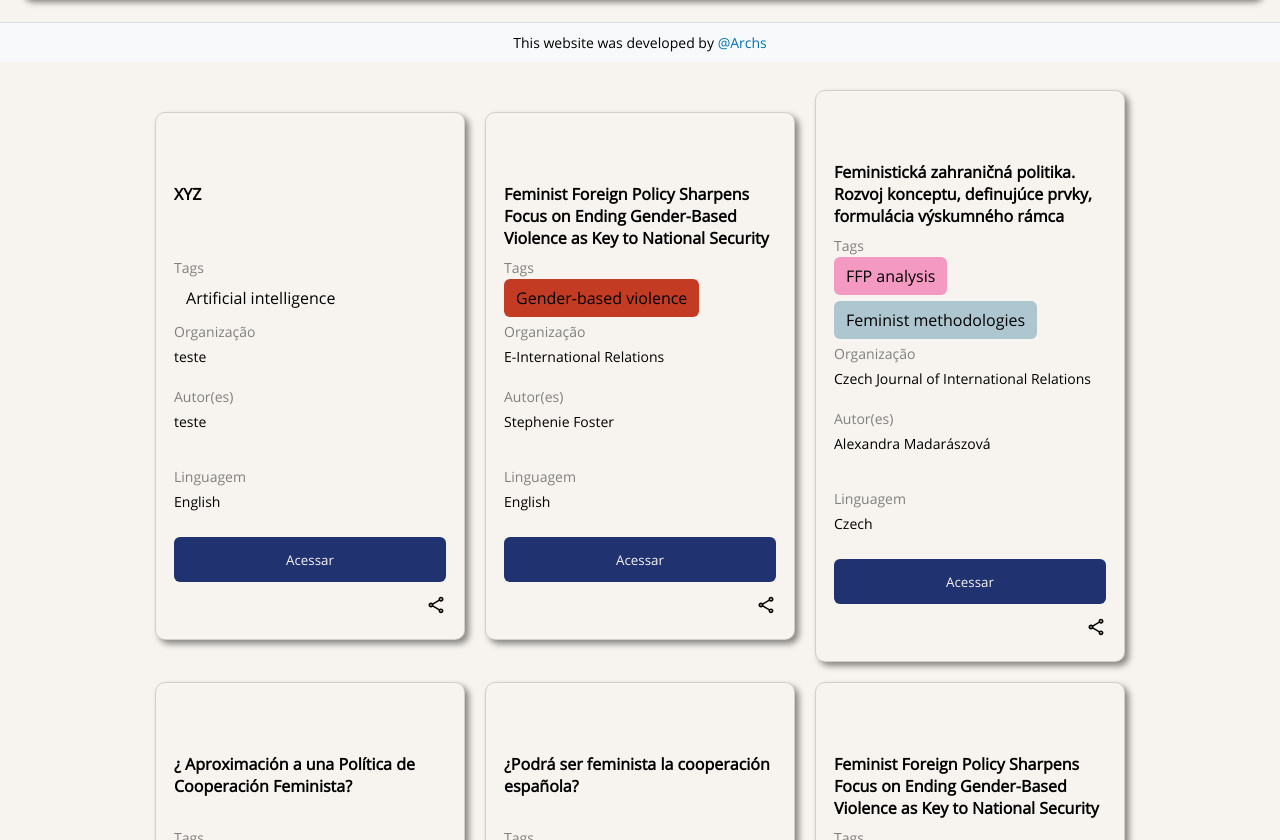
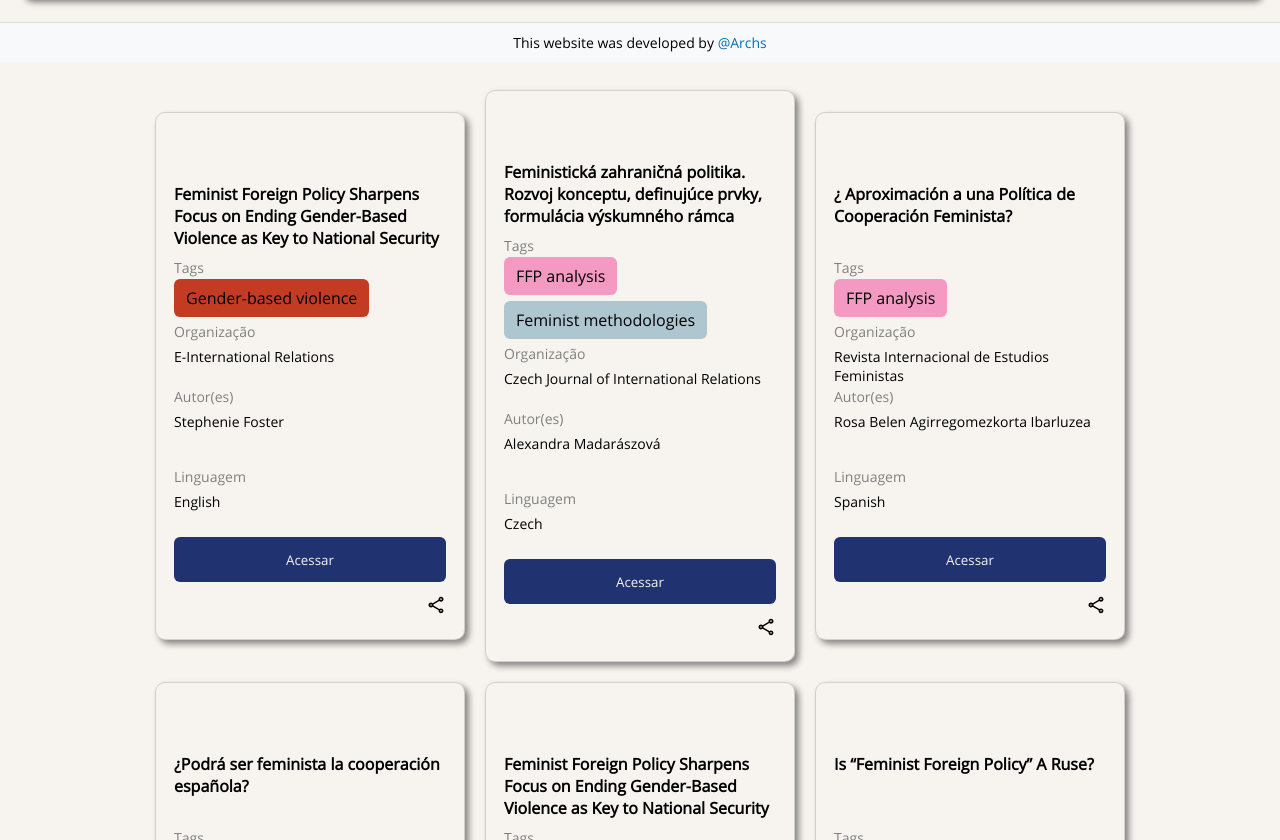
Before and after one commit to bsdeab/FFPR, a React (Create React App) app: page / in a window 1280 px wide. Shown: the part 738-1578 px from the top of the page. Built offline with nearby package versions, Linux system fonts and the light colour scheme.

Commit message:
Update Projects.jsx

```diff
--- a/src/pages/Projects.jsx
+++ b/src/pages/Projects.jsx
@@ -7,19 +7,6 @@ import infos from '../data/infos.json'; // Importando o arquivo JSON
 import { useState } from 'react';
 
 const data = [
-  {
-    "title": "XYZ",
-    "tags": ["Artificial intelligence"],
-    "organization": "teste",
-    "author": ["teste"],
-    "year": "2024",
-    "language": ["English"],
-    "link": "https://www.e-ir.info/2024/12/30/feminist-foreign-policy-sharpens-focus-on-ending-gender-based-violence-as-key-to-national-security/",
-    "type": "Blog",
-    "region": "Global",
-    "source": "Civil society",
-    "paid": "Free",
-  },
   {
     "title": "Feminist Foreign Policy Sharpens Focus on Ending Gender-Based Violence as Key to National Security",
     "tags": ["Gender-based violence"],
```
